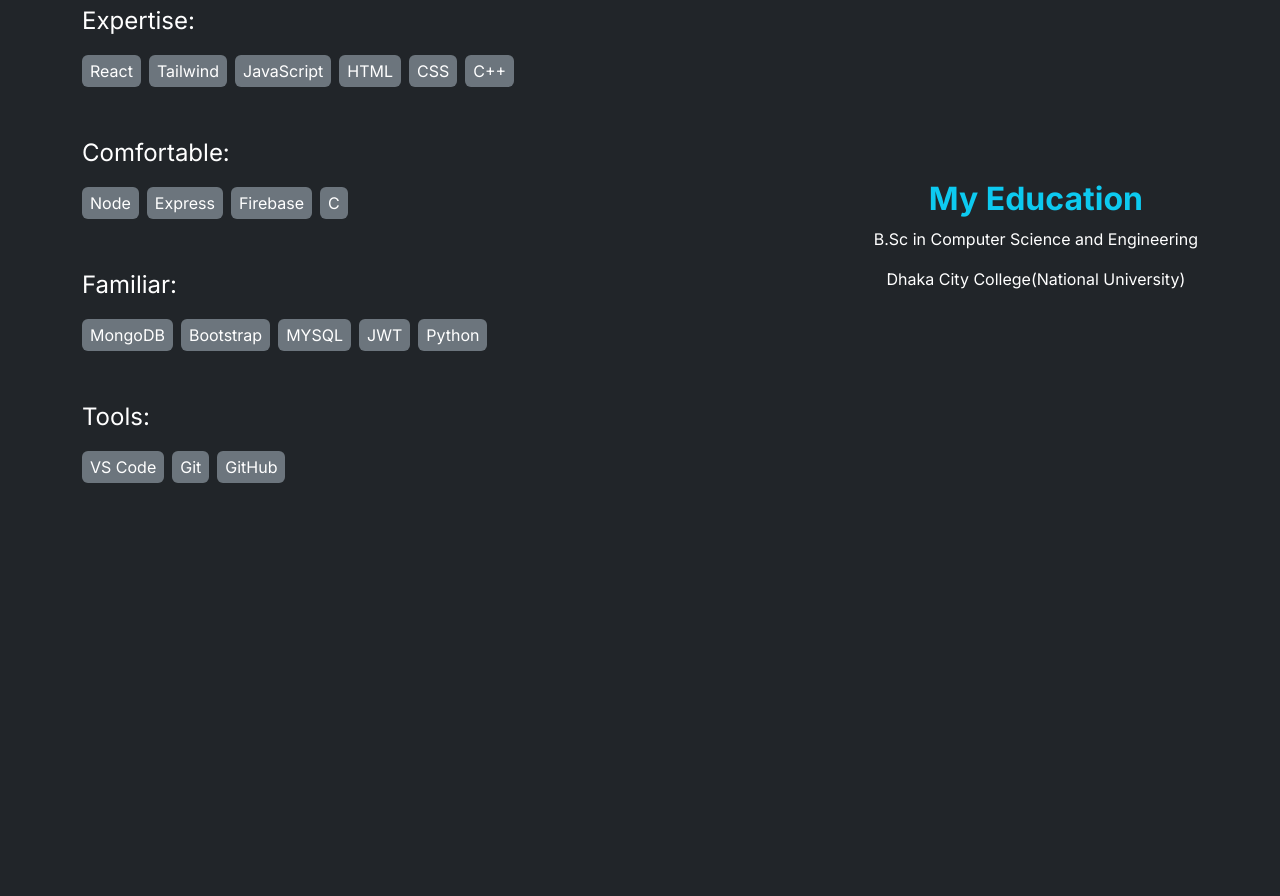
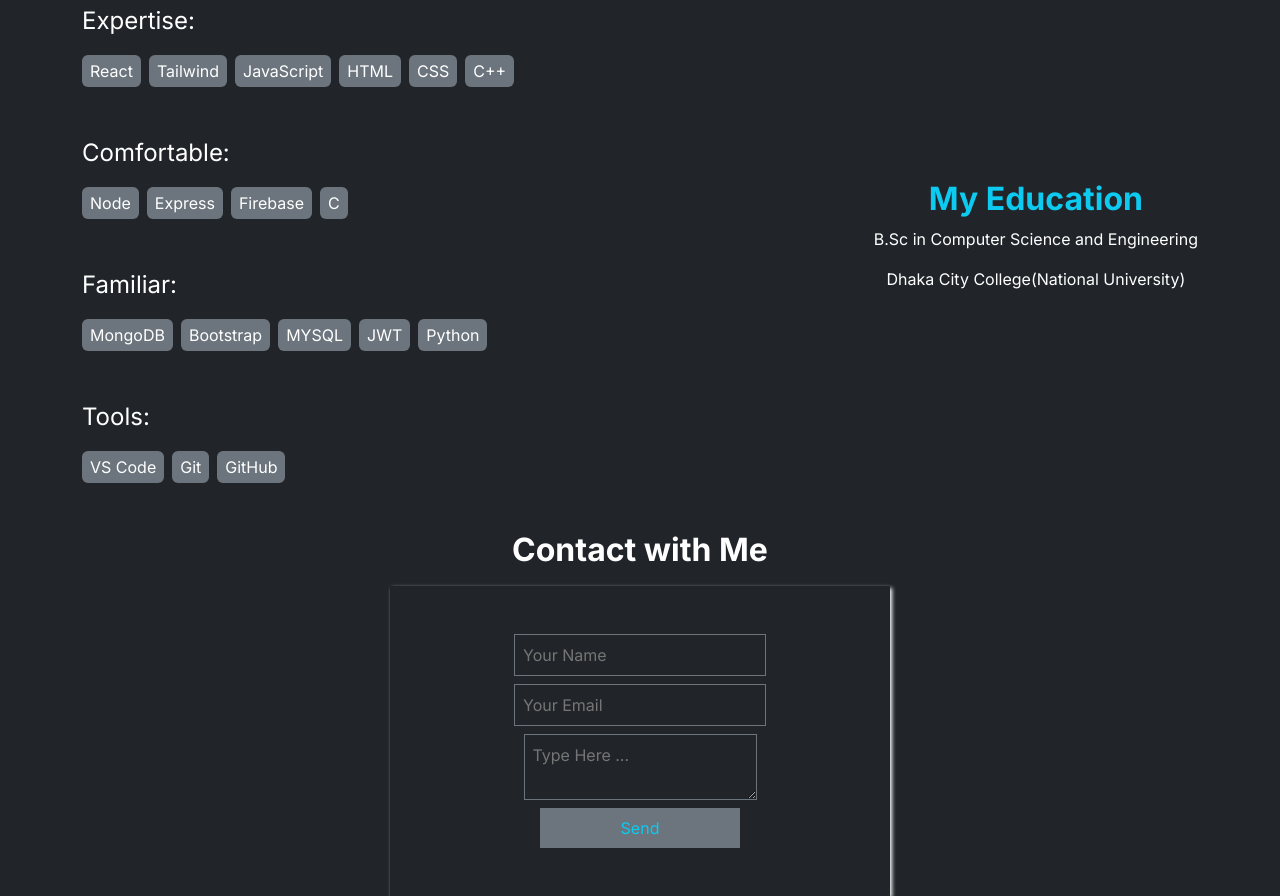
Before and after one commit to Mehedi0101/portfolio-site, a plain HTML site: page index.html in a window 1280 px wide. Shown: the part 1552-2448 px from the top of the page. Before the commit the page ends 2035 px from the top, so only its background shows below. Drawn offline with nearby package versions, Linux system fonts and the light colour scheme.

Commit message:
contact section added

```diff
--- a/index.html
+++ b/index.html
@@ -207,6 +207,17 @@
         </div>
     </div>
 
+    <!-- contact -->
+    <div class="container mt-5">
+        <h2 class="fw-bold text-center mb-3">Contact with Me</h2>
+        <form class="text-center d-flex flex-column align-items-center justify-content-center m-auto gap-2 p-5 custom-shadow mw-100" style="width: 500px;">
+            <input type="text" name="" id="" placeholder="Your Name" class="p-2 bg-transparent border border-secondary">
+            <input type="email" name="" id="" placeholder="Your Email" class="p-2 bg-transparent border border-secondary">
+            <textarea name="" id="" placeholder="Type Here ..." class="p-2 bg-transparent border border-secondary"></textarea>
+            <input type="submit" value="Send" class="mw-100 bg-secondary text-info border-0 p-2" style="width: 200px;">
+        </form>
+    </div>
+
     <script src="https://kit.fontawesome.com/0b4a1379b7.js" crossorigin="anonymous"></script>
     <script src="https://cdn.jsdelivr.net/npm/bootstrap@5.3.7/dist/js/bootstrap.bundle.min.js"
         integrity="sha384-ndDqU0Gzau9qJ1lfW4pNLlhNTkCfHzAVBReH9diLvGRem5+R9g2FzA8ZGN954O5Q"
--- a/style.css
+++ b/style.css
@@ -3,3 +3,7 @@
     padding: 0;
     font-family: "Inter", sans-serif;
 }
+
+.custom-shadow{
+    box-shadow: 2px 2px 4px rgb(255, 255, 255);
+}
```
